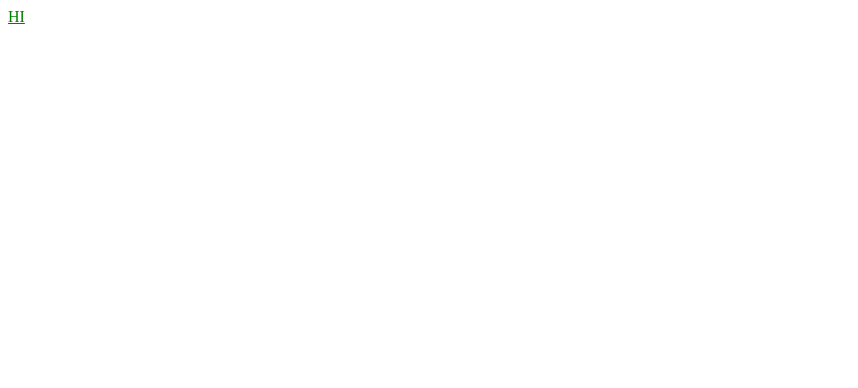
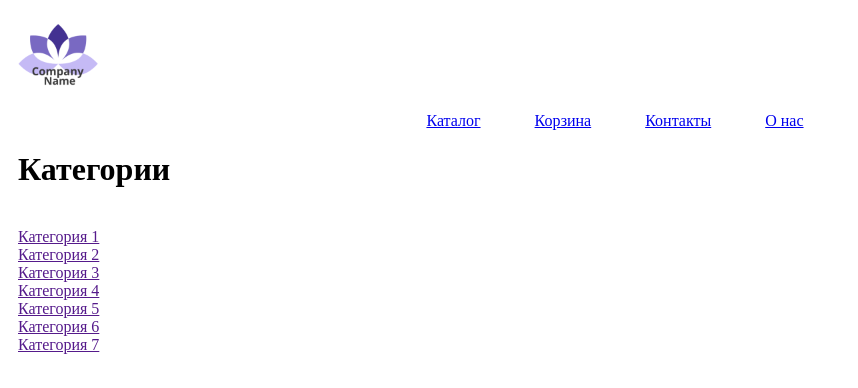
Before and after one commit to J4raxx/TUI-2018, a plain HTML site: page index.html in a window 1280 px wide. Shown: the whole page, without its empty margins (0-858 px from the left). Drawn offline with Linux system fonts and the light colour scheme.

Commit message:
16.10 commit

```diff
--- a/index.html
+++ b/index.html
@@ -9,7 +9,29 @@
 	</head>
 
 	<body>
-		<a href="http://bizzarepizza.xyz">HI</a>
+		<div class="top_of_page">
+			<div class="main_logo_and_sections">
+				<a href="index.html"><img class = "logo" src="pics/site-logo-1.png"></a>
+				<div class="top_links">
+					<a class="top_link" href="/">Каталог</a>
+					<a class="top_link" href="/">Корзина</a>
+					<a class="top_link" href="/">Контакты</a>
+					<a class="top_link" href="/">О нас</a>
+				</div>
+			</div>
+		</div>
+		<div class="categories">
+			<h1>Категории</h1> <br>
+			<div class="name_of_categories">
+				<a class="categorie" href="">Категория 1</a> <br>
+				<a class="categorie" href="">Категория 2</a> <br>
+				<a class="categorie" href="">Категория 3</a> <br>
+				<a class="categorie" href="">Категория 4</a> <br>
+				<a class="categorie" href="">Категория 5</a> <br>
+				<a class="categorie" href="">Категория 6</a> <br>
+				<a class="categorie" href="">Категория 7</a> <br>
+			</div>
+		</div>
 	</body>
 
 
--- a/style/main_style.css
+++ b/style/main_style.css
@@ -1,3 +1,38 @@
-a{
-	color: green;
+.top_of_page{
+	display: block;
+	border: 2px;
+	border-color: black;
 }
+
+.logo{
+	width: 100px;
+	height: 100px;
+}
+
+.main_logo{
+	width: 100px;
+	height: 100px;
+}
+.sections{
+	width: 1000px;
+	height: 1000px;
+}
+
+.top_link{
+	margin-right: 50px;
+	margin-bottom: 50px;
+}
+
+.top_links{
+	margin: auto;
+	text-align: center;
+}
+
+.categories{
+	width: 200px;
+	margin-left: 10px;
+}
+
+.categorie{
+	margin-bottom: 20px;
+}
```
Also changed, not shown: pics/site-logo-1.png (added).
